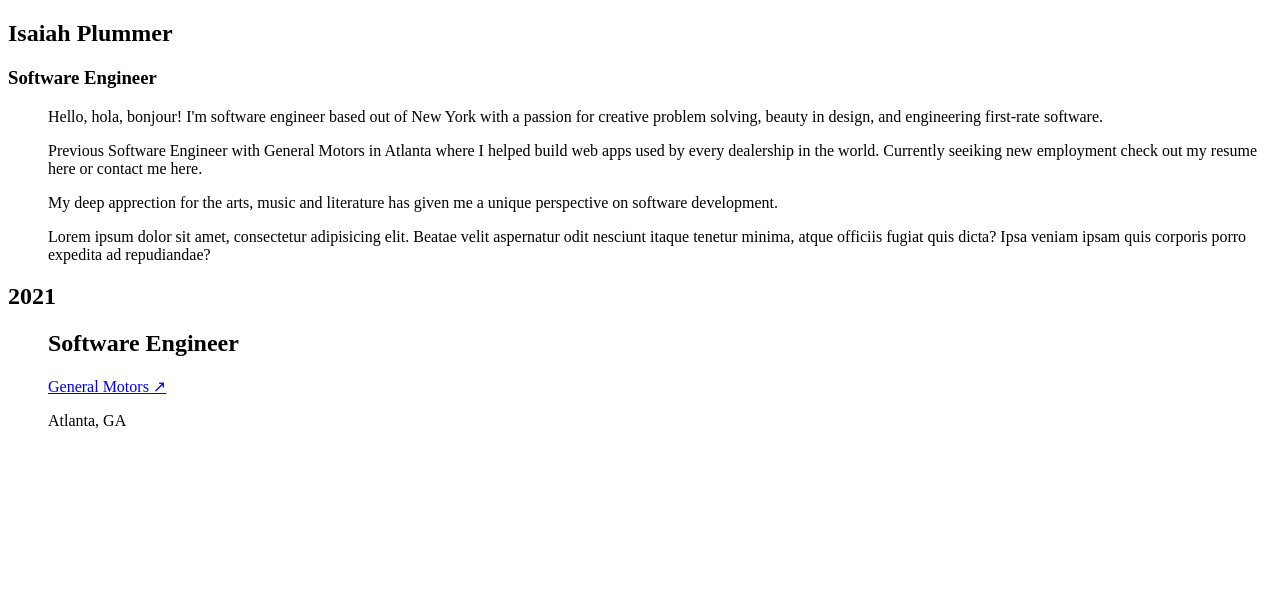
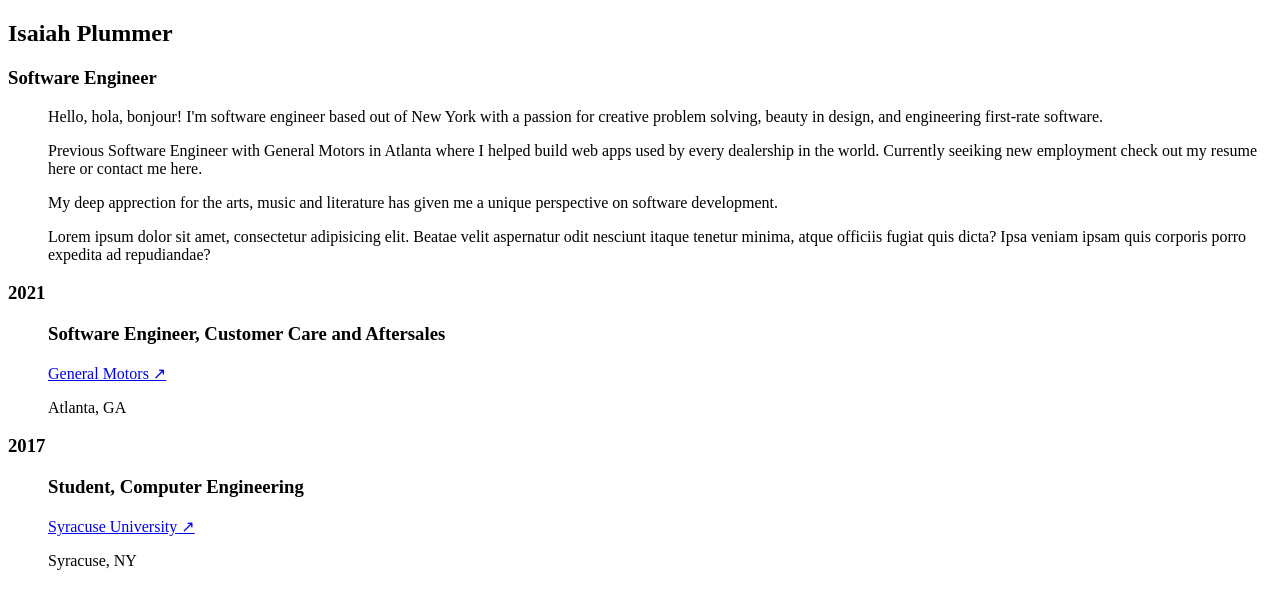
Before and after one commit to ZekePlumm44/isaiah-portfolio-app, a React (Vite) app: page / in a window 1280 px wide. Shown: the top 608 px of the page. Built offline with nearby package versions, Linux system fonts and the light colour scheme; the HTML template or start-up script is replaced by a standard one.

Commit message:
Save before travel

```diff
--- a/src/components/SEO.tsx
+++ b/src/components/SEO.tsx
@@ -0,0 +1 @@
+import Head
--- a/src/components/home/resume.tsx
+++ b/src/components/home/resume.tsx
@@ -3,22 +3,31 @@ export default function Resume() {
         {
             year: "2021",
             present: false,
-            role: "Software Engineer",
+            role: "Software Engineer, Customer Care and Aftersales",
             company: "General Motors",
             location: "Atlanta, GA",
-            link: "https://www.gm.com/",
+            link: "https://www.gm.com/"
+        },
+        {
+            year: "2017",
+            present: false,
+            role: "Student, Computer Engineering",
+            company: "Syracuse University",
+            location: "Syracuse, NY",
+            link: "https://www.syracuse.edu/"
         }
     ];
     return (
         <dl className="resume-container">
             {timelineData.map((item, index) => (
-            <div className="list-container" key={index}>
+            <div
+                className="list-container" key={index}>
                 <dt className="list-title" id="timeline-year">
-                    <h2>{item.year}</h2>
+                    <h3>{item.year}</h3>
                     {item.present && <span className="present-tag">Present</span>}
                 </dt>
                 <dd className="list-content" id="timeline-role">
-                    <h2>{item.role}</h2>
+                    <h3>{item.role}</h3>
                     <a href={item.link} target="_blank" rel="noopener noreferrer">{item.company} ↗</a>
                     <p>{item.location}</p>
                 </dd>
--- a/src/styles/components/_article.scss
+++ b/src/styles/components/_article.scss
@@ -1,8 +1,9 @@
 // Article-specific styles
 @use "../base/utilities" as *;
-@use '../base/mixins' as m;
-@use '../base/variables' as v;
-@use '../base/functions' as f;
+@use "../base/mixins" as m;
+@use "../base/variables" as v;
+@use "../base/functions" as f;
+@use "../base/shared" as s;
 
 article {
   width: 100%;
@@ -14,34 +15,25 @@ article {
   background: transparent;
   color: inherit;
 
-  @media (max-width: f.rem(1024)) {
-    .list-container {
-      max-width: 75%;
-      width: 100%;
-      gap: 1rem;
-      margin: 0 auto;
-      padding: 0;
-    }
+  .list-container {
+    @include s.responsive-container;
   }
 
   @media (max-width: f.rem(768)) {
     .list-container {
-      max-width: 90%;
       grid-template-columns: 1fr;
       gap: 1.5rem;
-      grid-template-columns: 1fr;
-      width: calc(100% - 4rem);
     }
+
     .list-title {
-      grid-template-columns: 1fr;
-      gap: 1rem;
-      border-bottom: none !important;
-      padding-bottom: 1rem;
+      border-bottom: none;
+      margin-left: 2.5rem;
 
       h1 {
         margin-bottom: 0.25rem;
       }
     }
+
     .list-content {
       padding-bottom: 1rem;
     }
@@ -49,14 +41,6 @@ article {
 
   @media (max-width: f.rem(480)) {
     padding: 5rem 1rem;
-
-    &:hover {
-      transform: none;
-    }
-    .list-container {
-      max-width: 100%;
-      width: calc(100% - 2rem);
-    }
   }
 }
 
@@ -81,28 +65,28 @@ article {
 }
 
 .list-title {
-  padding-bottom: 1.5rem;
-  border-bottom: f.rem(1) solid #aaa;
+  padding-bottom: 1rem;
   display: flex;
   flex-direction: column;
   justify-content: flex-start;
   height: 100%;
+  border-bottom: f.rem(1) solid #aaa;
+  box-sizing: border-box;
+
   h1 {
-    font-size: map-get(v.$header-font-sizes, h1);
-    font-weight: 700;
-    margin-bottom: 0.5rem;
+    @include s.heading-styles('h1');
+    margin-bottom: 0.25rem;
   }
 
   h2 {
-    font-size: map-get(v.$header-font-sizes, h2);
-    font-weight: 500;
+    @include s.heading-styles('h2', 500);
     color: #aaa;
   }
 
   h3 {
-    font-size: map-get(v.$header-font-sizes, h3);
-    font-weight: 500;
+    @include s.heading-styles('h3', 500);
     color: #aaa;
+    margin-top: 0;
   }
 }
 
@@ -110,6 +94,10 @@ article {
   display: grid;
   grid-template-columns: 1fr;
   height: 100%;
+  margin-bottom: 0;
+  border-bottom: f.rem(1) solid #aaa;
+
+
   p {
     margin-top: 0;
     margin-bottom: 1rem;
@@ -118,27 +106,21 @@ article {
     color: v.$color-text;
 
     &:last-child {
-      margin-bottom: 0;
-      padding-bottom: 1rem;
+      margin-bottom: 5rem;
     }
   }
-  padding-bottom: 1rem;
-  margin-bottom: 0;
-  border-bottom: f.rem(1) solid #aaa;
+
 
   h1 {
-    font-size: map-get(v.$header-font-sizes, h1);
-    font-weight: 700;
+    @include s.heading-styles('h1');
     margin-bottom: 0.5rem;
   }
 
   h2 {
-    font-size: map-get(v.$header-font-sizes, h2);
-    font-weight: 500;
+    @include s.heading-styles('h2', 500);
   }
 
   h3 {
-    font-size: map-get(v.$header-font-sizes, h3);
-    font-weight: 500;
+    @include s.heading-styles('h3', 500);
   }
 }
--- a/src/styles/components/_resume.scss
+++ b/src/styles/components/_resume.scss
@@ -1,73 +1,41 @@
 @use '../base/functions' as f;
+@use '../base/shared' as s;
 
 .resume-container {
-    margin-top: 3rem;
     box-sizing: border-box;
     overflow: visible;
 }
 
 #timeline-year {
     justify-content: flex-start;
-    text-align: center;
-    align-items: center;
-    padding: 1rem 0;
+    border: none;
 
     h2 {
         margin: 0;
-    }
-
-    @media (max-width: f.rem(1024)) {
-        padding: 0;
     }
 
     @media (max-width: f.rem(768)) {
         text-align: left;
         align-items: flex-start;
         justify-content: flex-start;
-        padding: .5rem 0;
-        h2 {
-            padding: 0 .5rem; // Add padding to the h2 for mobile
-        }
     }
 }
 
 #timeline-role {
-    justify-content: center;
+    border: none;
 
-    .list-content {
-        padding: 1rem;
+    a {
+        display: block;
+        @include s.link-styles;
+    }
 
-        h2 {
-            margin-bottom: 0.5rem;
-        }
+    p {
+        margin-bottom: 0.5rem;
 
-        a {
-            margin-bottom: 1rem;
-            display: block;
-            color: white;
-            text-decoration: none;
+        &:last-child {
+            margin-bottom: 1rem !important;
 
-            &:hover {
-                color: #f0f0f0; // Slightly lighter on hover
-                text-decoration: underline;
-              }
-
-              &:visited {
-                color: white !important; // Use !important to force the color
-              }
-
-              &:focus,
-              &:active {
-                color: white;
-              }
-        }
-
-        p {
-            padding-bottom: 0.5rem;
-
-            &:last-child {
-                padding-bottom: 0.5rem !important;
-            }
         }
     }
+
 }
--- a/src/styles/pages/_home.scss
+++ b/src/styles/pages/_home.scss
@@ -3,7 +3,7 @@
   grid-template-columns: 1fr 2fr; // Two columns (1:2 ratio)
   gap: 2rem; // Space between columns
   max-width: 1200px;
-  margin: 0 auto; // Center align content
+  margin: 0; // Center align content
   padding: 2rem;
 }
 
```
Also changed, not shown: src/styles/base/_shared.scss (added, +45 -0 lines).
